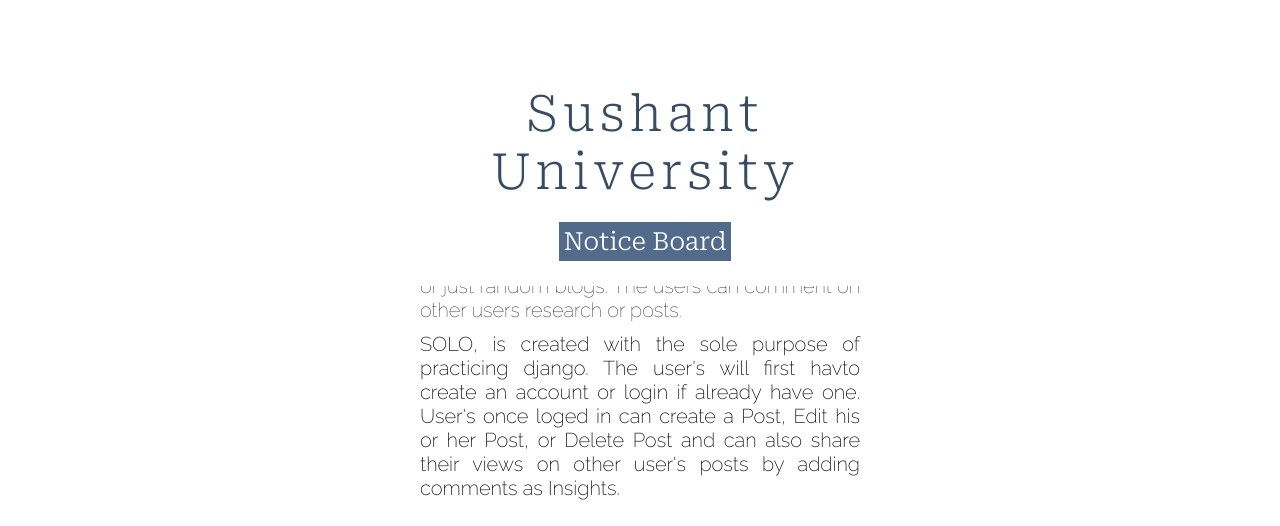
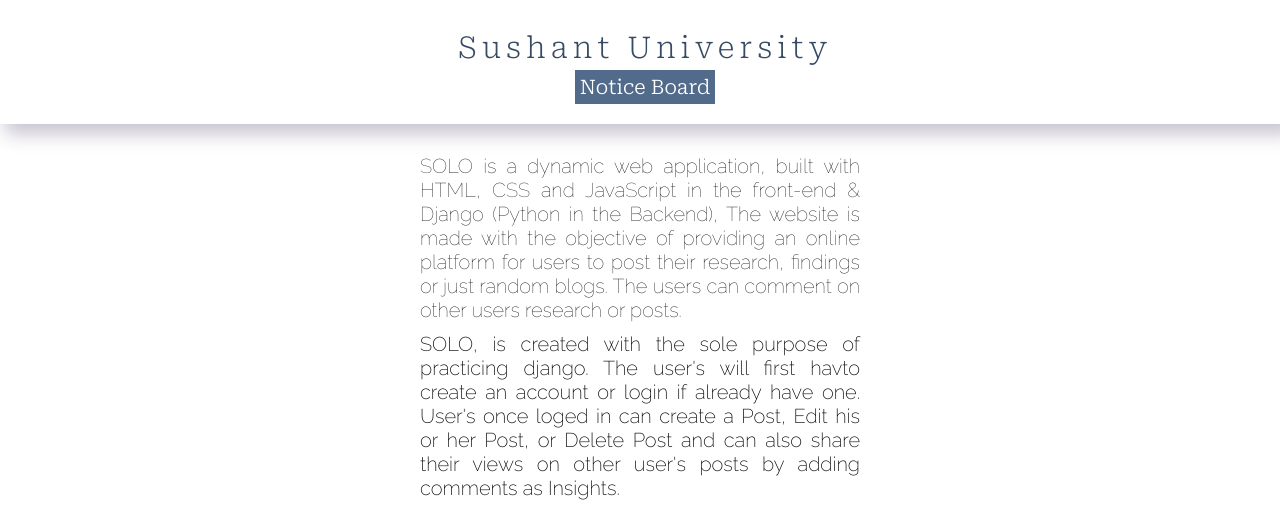
Before and after one commit to sauravDutt/solo, a Django app: page /info/ in a window 1280 px wide. Shown: the top 526 px of the page. Run offline with Django 3.2, Linux system fonts and the light colour scheme; some libraries are stand-ins or nearby versions.

Commit message:
Just added some more stuff

```diff
--- a/templates/main.html
+++ b/templates/main.html
@@ -42,10 +42,13 @@
         nav {
             background-color: #fff;
             position: fixed;
-            margin-top: -4vh;
+            z-index: 2000;
             padding: 5px;
-            width: 500px;
-            border-radius: 20px ;
+            top: 0;
+            left: 0;
+            width: 100%;
+            box-shadow: 5px 10px 18px rgba(21, 0, 59, 0.24);
+
         }
         .logo{
             font-family: 'Roboto Serif', sans-serif;
@@ -53,7 +56,7 @@
             color: rgb(56, 75, 100);
             font-weight: 200;
             letter-spacing: 5px;
-            font-size: 50px;
+            font-size: 30px;
             cursor: pointer;
         }
         .homeTimeBeing {
@@ -61,7 +64,7 @@
             text-align: center;
             font-weight: 300;
             margin-top: -15px;
-            font-size: 25px;
+            font-size: 20px;
             user-select: none;
         }
         .login {
--- a/templates/navbar.html
+++ b/templates/navbar.html
@@ -1,5 +1,5 @@
 <nav>
-    <a href="/" style="text-decoration: none;">
+    <a href="/" style="text-decoration: none; ">
         <h1 class="logo">Sushant University</h1>
     </a>
     <h3 class="homeTimeBeing"><mark style="background-color: rgb(82, 107, 139);color: #fff; padding: 5px;"> Notice Board </mark></h3>
@@ -9,8 +9,11 @@
                 font-family: 'Raleway', sans-serif;
                 color: #fff;
                 user-select: none;
-                font-size: 17px;
-                margin-bottom: -30px;
+                font-size: 15px;
+                width: 600px;
+                margin: 0 auto;
+                margin-top: -40px;
+                margin-bottom: 20px;
             "
         > <mark style="background-color: rgb(57, 73, 95); color: #fff; font-weight: 600;padding: 3px; user-select: none;">@{{request.user}}</mark>  <a href="{% url 'logout' %}"
         class="login">Logout</a></p>
```
Also changed, not shown: base/templates/base/home.html (+9 -16 lines), db.sqlite3.
